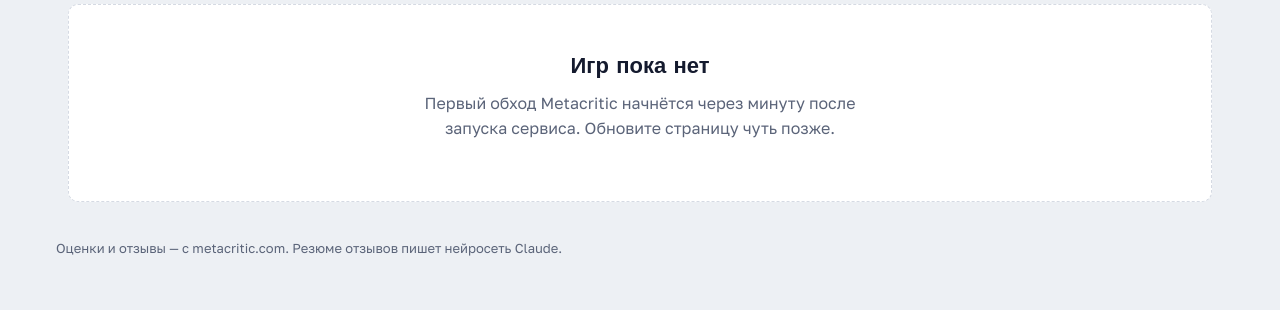
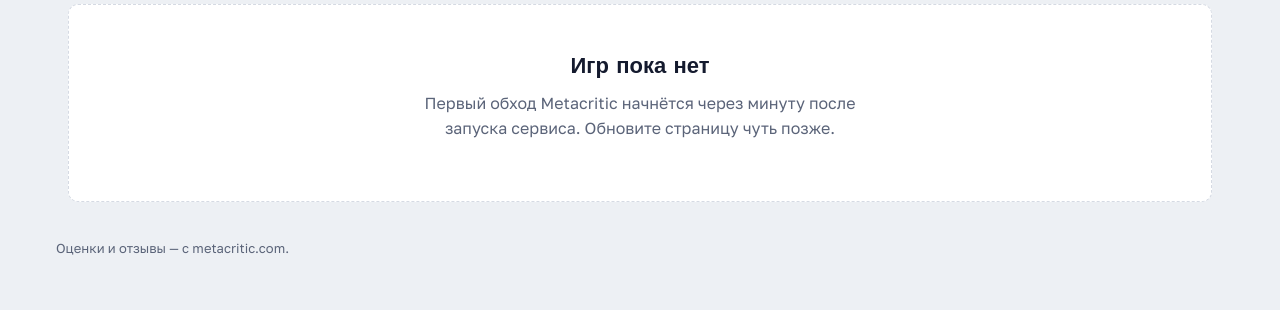
Before and after one commit to Dzuba110729/metacritic-games-tracker, a FastAPI app: page / in a window 1280 px wide. Shown: the part 490-800 px from the top of the page. Run offline with FastAPI, Linux system fonts and the light colour scheme; parts of the project's set-up code (start-up, migrations or seed data) failed here and were passed over; some web fonts are replaced.

Commit message:
web: remove Claude mention from footer
Co-Authored-By: Claude Opus 5.5 <noreply@anthropic.com>

```diff
--- a/app/web/templates/base.html
+++ b/app/web/templates/base.html
@@ -31,7 +31,7 @@
     {% block content %}{% endblock %}
   </main>
   <footer class="wrap footer">
-    Оценки и отзывы — с metacritic.com. Резюме отзывов пишет нейросеть Claude.
+    Оценки и отзывы — с metacritic.com.
   </footer>
 </body>
 </html>
```
